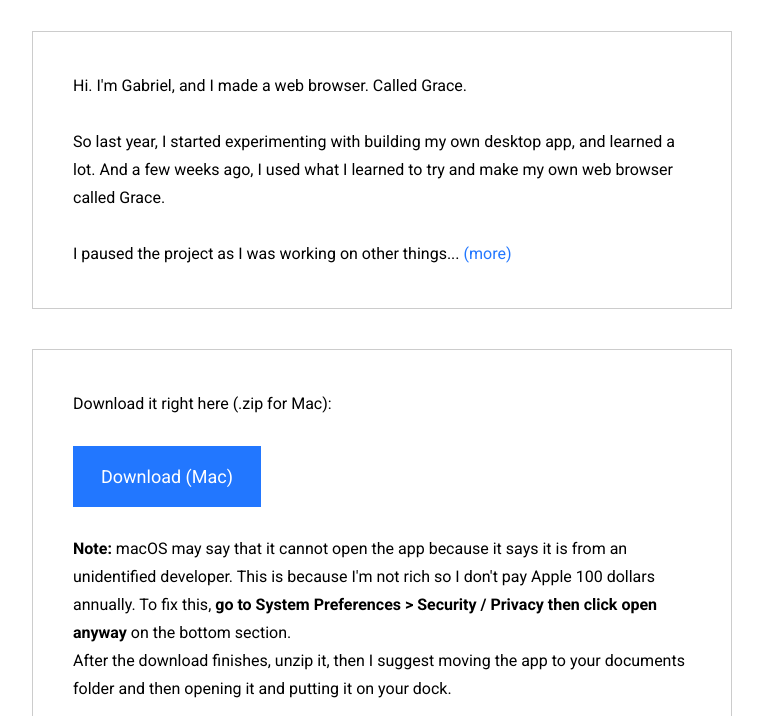
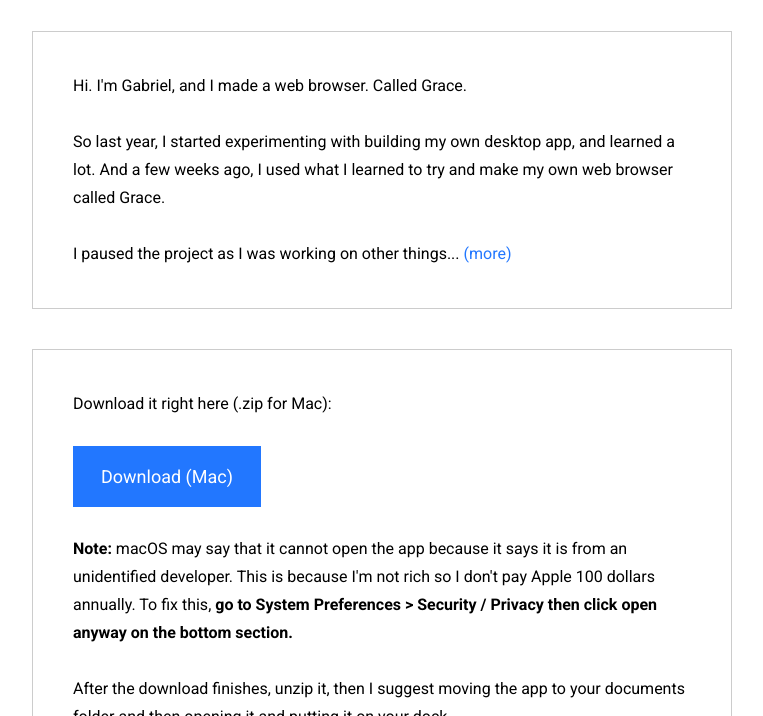
Before and after one commit to gaberomualdo/grace-browser-sites, a plain HTML site: page browser.grace/index.html in a window 1280 px wide. Shown: the part 84-800 px from the top of the page, without its empty margins (258-1021 px from the left). Drawn offline with Linux system fonts and the light colour scheme.

Commit message:
Update index.html

```diff
--- a/browser.grace/index.html
+++ b/browser.grace/index.html
@@ -160,7 +160,8 @@
 </pre>
       <a class="download" href="Grace.zip" download>Download (Mac)</a>
 <pre>
-<strong>Note:</strong> macOS may say that it cannot open the app because it says it is from an unidentified developer. This is because I'm not rich so I don't pay Apple 100 dollars annually. To fix this, <strong>go to System Preferences > Security / Privacy then click open anyway</strong> on the bottom section.
+<strong>Note:</strong> macOS may say that it cannot open the app because it says it is from an unidentified developer. This is because I'm not rich so I don't pay Apple 100 dollars annually. To fix this, <strong>go to System Preferences > Security / Privacy then click open anyway on the bottom section.</strong>
+
 After the download finishes, unzip it, then I suggest moving the app to your documents folder and then opening it and putting it on your dock.
 </pre>
     </div>
```
